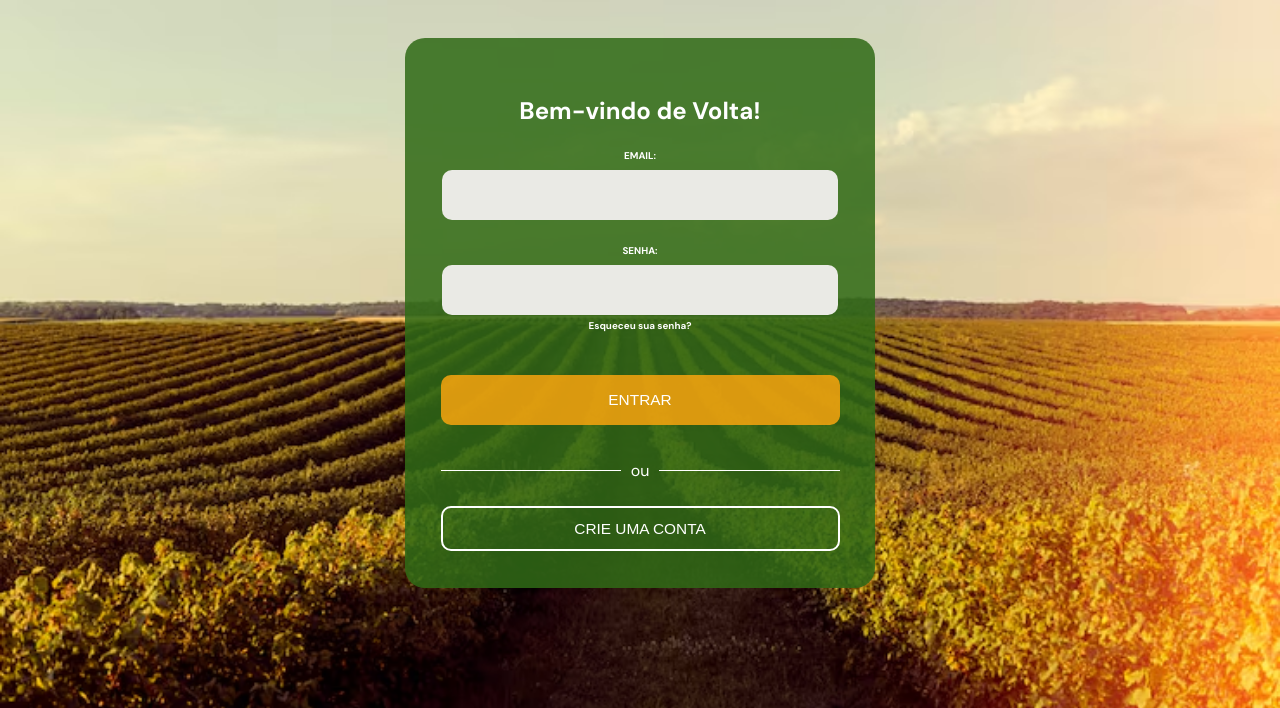
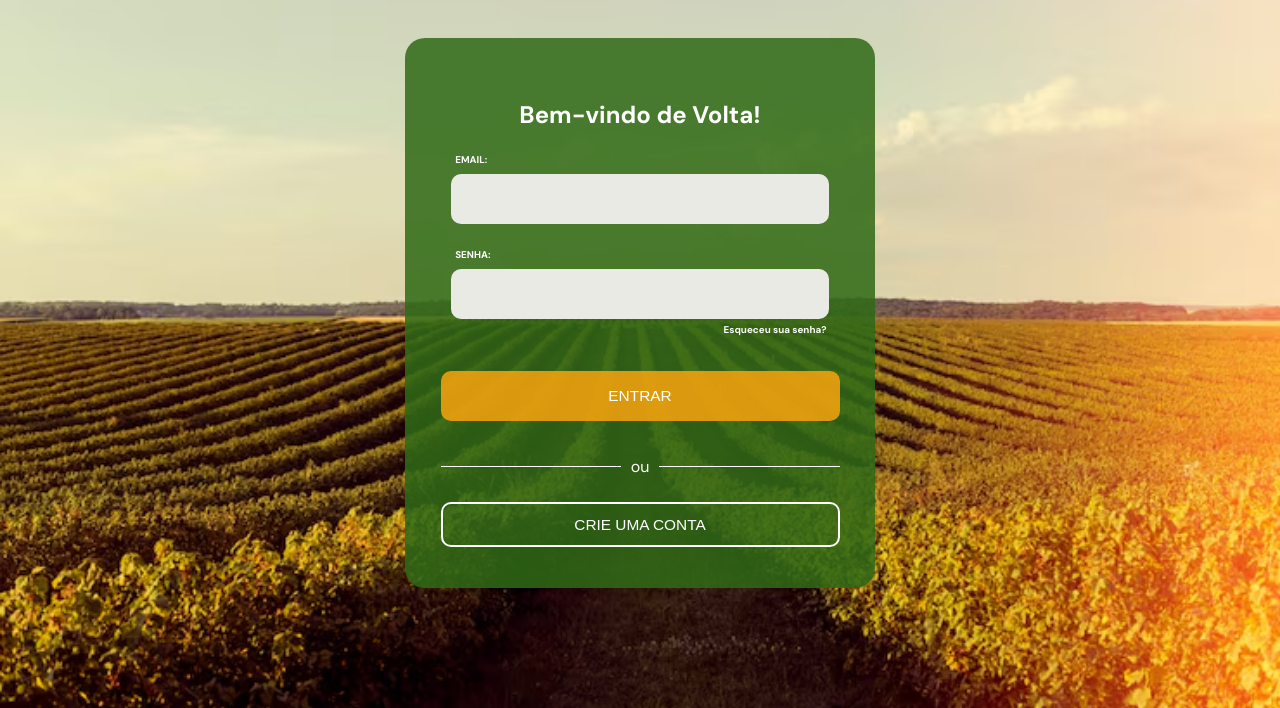
Before and after one commit to YuriVieira13/ProjetoSolaris, a plain HTML site: page Protótipos/Protótipo_Solaris_CSS/public/Login.html in a window 1280 px wide. Shown: the part 92-800 px from the top of the page. Drawn offline with Linux system fonts and the light colour scheme.

Commit message:
Atualização tela de login

```diff
--- a/Protótipos/Protótipo_Solaris_CSS/public/Login.html
+++ b/Protótipos/Protótipo_Solaris_CSS/public/Login.html
@@ -43,18 +43,18 @@
             <h2>Bem-vindo de Volta!</h2>
             <div class="formulario">
                 <div class="campo">
-                    <div class="linha">
-                    <span class="esquerda">EMAIL:</span>
+                    <div class="linha-esquerda">
+                    <span>EMAIL:</span>
                     </div>
                     <input id="email_input" type="text" >
                 </div>
                 <div class="campo">
-                    <div class="linha">
-                    <span class="esquerda">SENHA:</span>
+                    <div class="linha-esquerda">
+                    <span >SENHA:</span>
                     </div>
                     <input id="senha_input" type="password">
-                    <div class="linha">
-                    <span class="direita">Esqueceu sua senha?</span>
+                    <div class="linha-direita">
+                    <span >Esqueceu sua senha?</span>
                     </div>
                 </div>
                 <button class="botaoEntrar">ENTRAR</button>
--- a/Protótipos/Protótipo_Solaris_CSS/public/styles/style.css
+++ b/Protótipos/Protótipo_Solaris_CSS/public/styles/style.css
@@ -112,7 +112,7 @@ body {
     display: flex;
     flex-direction: column;
     align-items: center;
-    width: 440px;
+    width: 100%;
     font-weight: 600;
     margin-bottom: 5px;
     padding: 10px, 20px;
@@ -121,19 +121,22 @@ body {
 }
 
 
-.linha {
+.campo .linha-esquerda {
     margin-bottom:8px;
     margin-top: 4px;
 
-    display: block;
+    width: 88%;
 
 }
 
-.linha .esquerda {
+.campo .linha-direita {
+    margin-top: 4px;
+    padding-left: 270px;
 
-    display: flex
 
 }
+
+
 
 
 .campo input {
```
